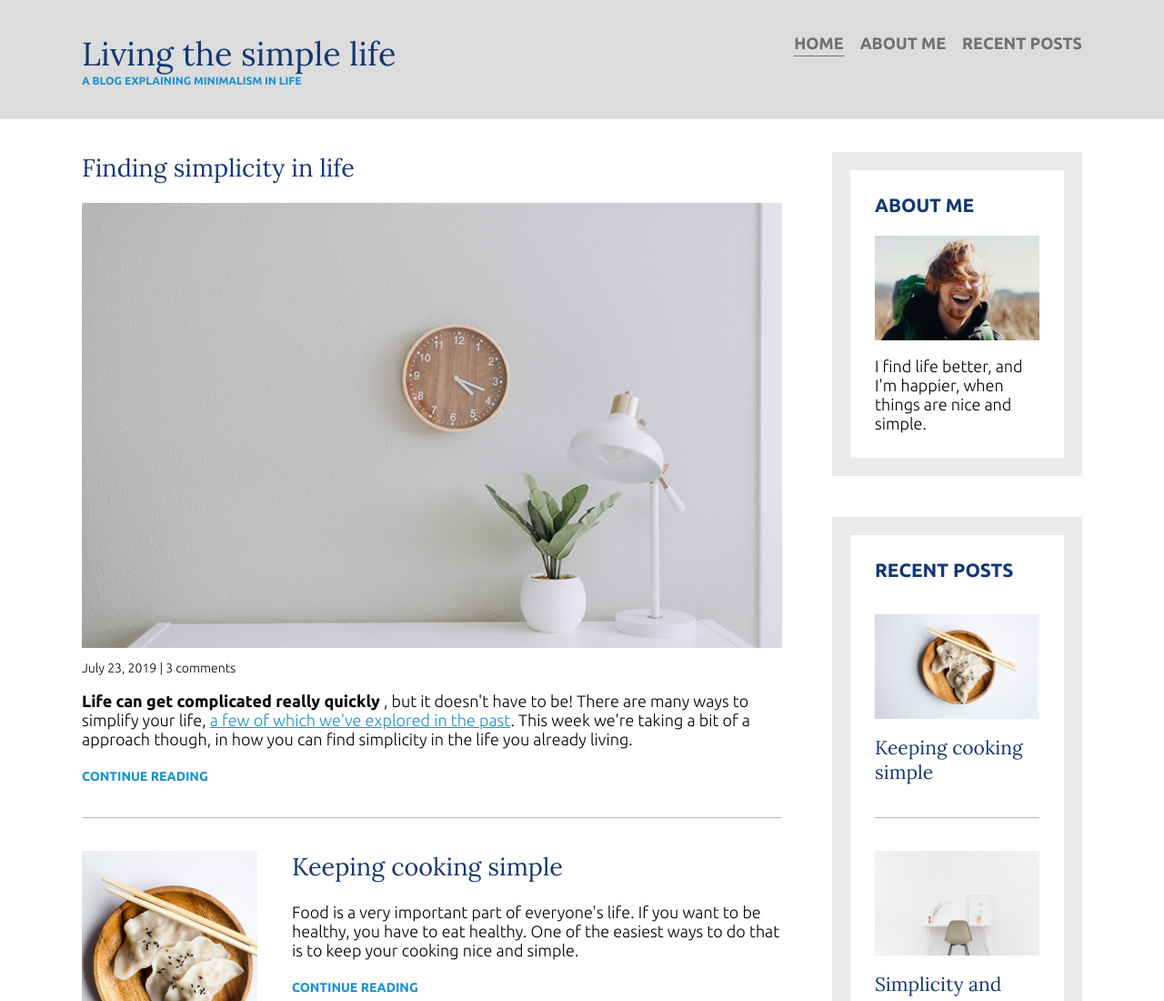
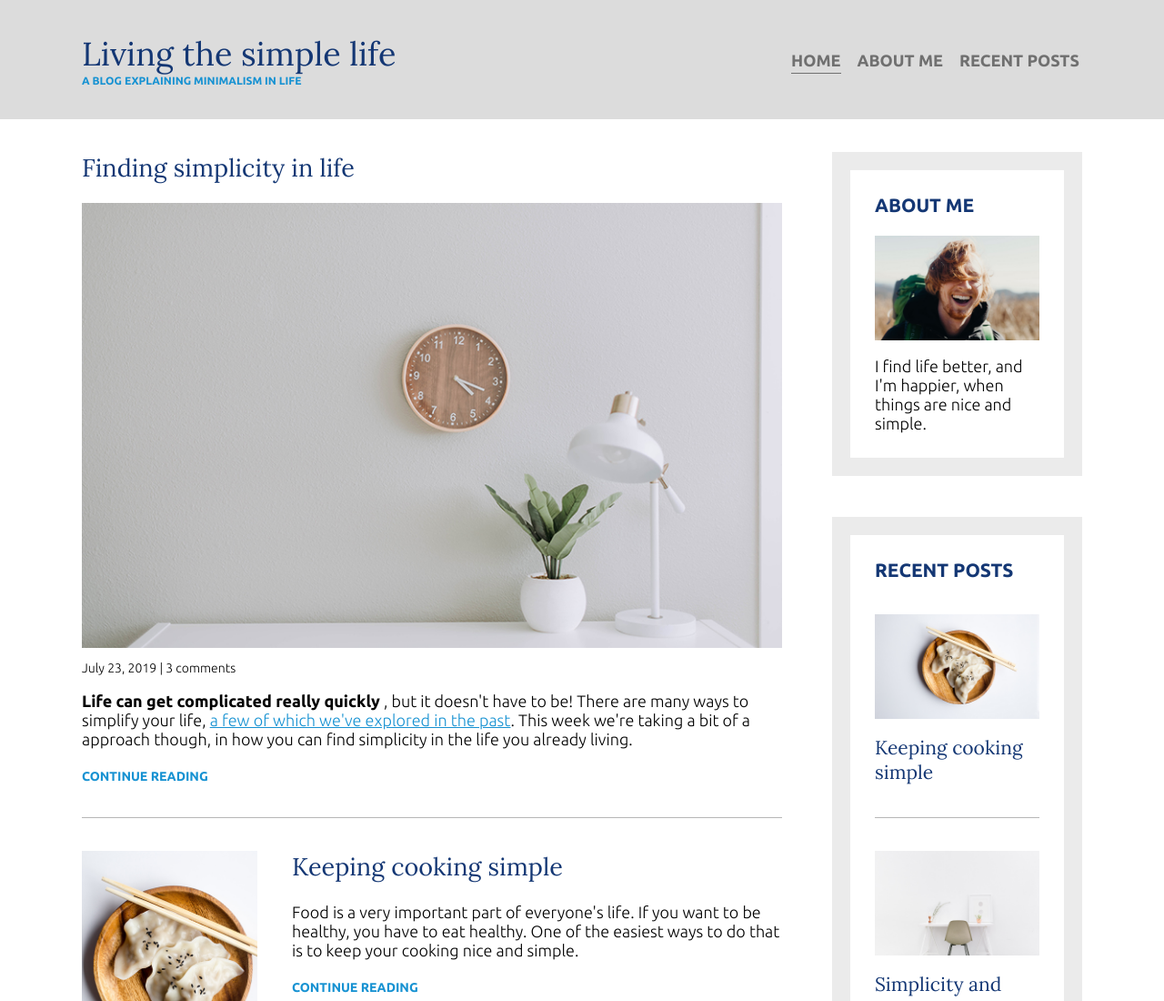
Before and after one commit to bachiito/Simple-Life, a plain HTML site: page index.html in a window 1280 px wide. Shown: the top 1100 px of the page at 91% size. Drawn offline with Linux system fonts and the light colour scheme.

Commit message:
desktop and tablet homepage done

```diff
--- a/css/style.css
+++ b/css/style.css
@@ -174,9 +174,16 @@ nav a {
     text-align: left;
   }
 
+  nav {
+    display: flex;
+  }
+
   nav ul {
+    align-self: center;
     flex-direction: row;
+    min-width: 320px;
     margin: 0;
+    margin-left: 0.75em;
   }
 
   .main-content {
```
